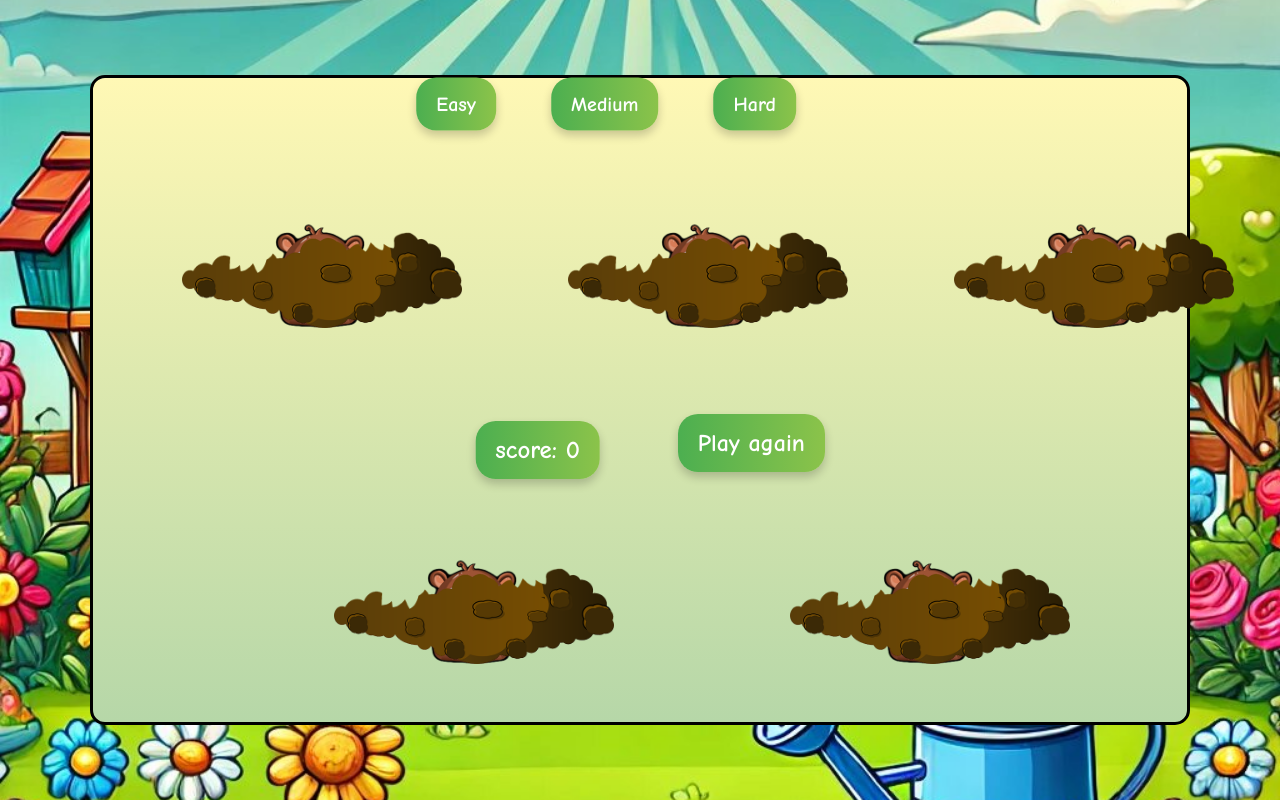
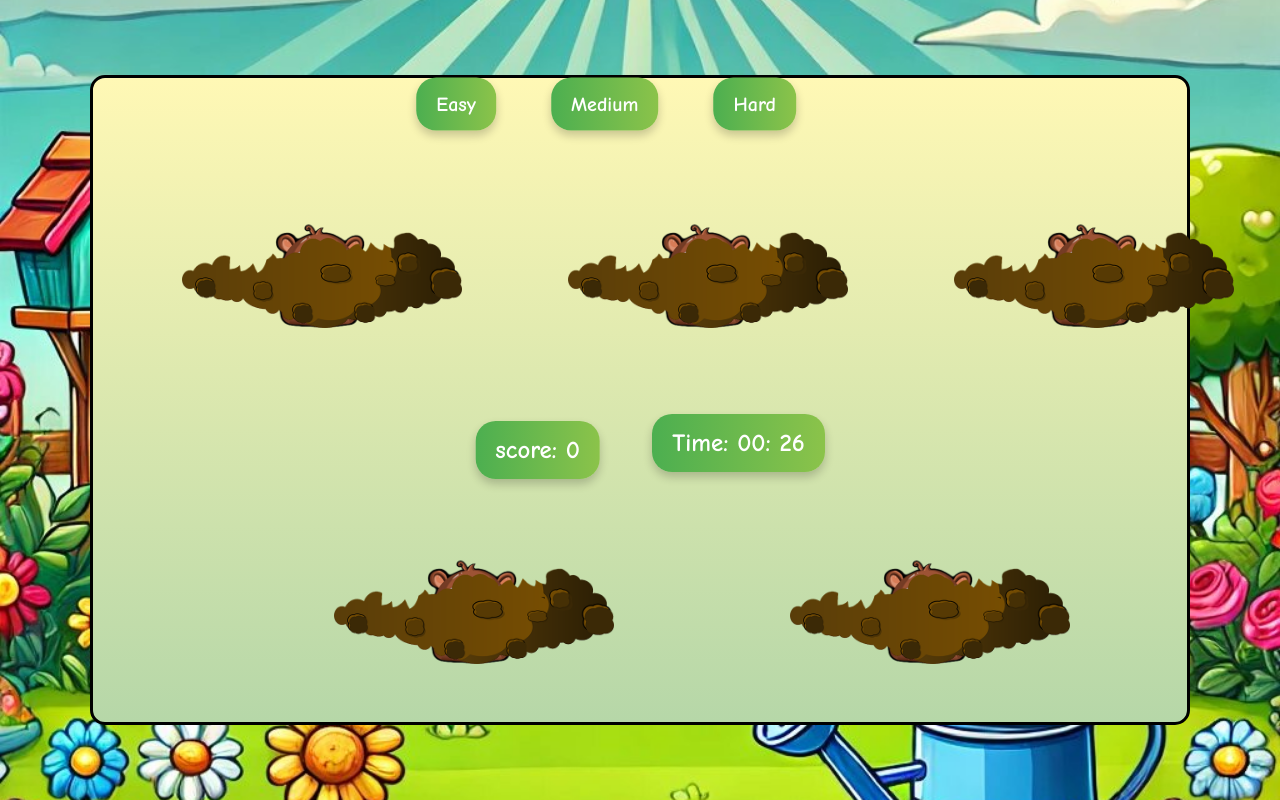
Before and after one commit to Shahan15/Whack-a-mole-, a plain HTML site: page index.html in a window 1280 px wide. Drawn offline with Linux system fonts and the light colour scheme.

Commit message:
timer made

```diff
--- a/assets/JS/script.js
+++ b/assets/JS/script.js
@@ -65,11 +65,31 @@ function resetScore () {
     document.getElementById('scorenumber').innerText = score;
 }
 
-/**
- * Play again button
- */
-function playAgain() {
 
+
+
+const startingMinutes = 0.5;
+let time = startingMinutes * 60; //converts mins to seconds.
+
+const countdownEl = document.getElementById('countdown');
+
+setInterval(timer,1000)
+
+function timer () {
+    const minutes = Math.floor(time/60)
+    let seconds = time % 60
+
+    countdownEl.innerHTML=`0${minutes}: ${seconds}`;
+
+    if(time <= 0) {
+        time=startingMinutes*60
+        countdownEl.innerHTML=`0${minutes}:0${seconds}`;
+    }
+
+    if(time < 10) {
+        countdownEl.innerHTML=`${minutes}:0${seconds}`;
+    }
+    time--
 }
 
 /**
--- a/assets/css/styles.css
+++ b/assets/css/styles.css
@@ -40,7 +40,27 @@ body {
 }
 
 
-/*play again button*/
+/*timer*/
+#countdowntext {
+    position: absolute;
+    justify-content: center;
+    top: 45.5%;
+    right: 34%;
+    margin-top: 50px;
+    margin-right: 20px;
+    font-size: 1.55rem;
+    font-weight: bold;
+    font-family: 'Comic Sans MS', cursive, sans-serif;
+    color: #fff;
+    background: linear-gradient(to right, #4CAF50, #8BC34A); /* Green gradient */
+    padding: 15px 20px;
+    border-radius: 20px;
+    text-align: center;
+    box-shadow: 0 5px 10px rgba(0, 0, 0, 0.2);
+}
+
+
+/* play again button
 #playagain {
     position: absolute;
     justify-content: center;
@@ -58,8 +78,9 @@ body {
     text-align: center;
     box-shadow: 0 5px 10px rgba(0, 0, 0, 0.2);
     border: none;
-    transition: transform 0.2s ease-in-out; /* Smooth hover effect */
-}
+    transition: transform 0.2s ease-in-out;
+ }
+     */
 
 #difficulty {
     position: absolute;
--- a/index.html
+++ b/index.html
@@ -21,6 +21,12 @@
     </div>
     -->
 
+     <!--play button
+    <div id="playagaindiv">
+        <button onclick="playAgain()" id="playagain">Play again</button>
+    </div>
+    -->
+
     <!--Game board-->
     <div class="gameboard">
         <div id="gameboard">
@@ -32,10 +38,11 @@
         <h2 id="scoretext">score: <span id="scorenumber">0</span></h2>
     </div>
 
-    <!--play button-->
-    <div id="playagaindiv">
-        <button onclick="playAgain()" id="playagain">Play again</button>
+    <!--Timer-->
+    <div>
+        <h2 id="countdowntext">Time: <span id="countdown" ></span></h2>
     </div>
+
 
     <!--difficulty levels-->
     <div id="difficulty">
```
